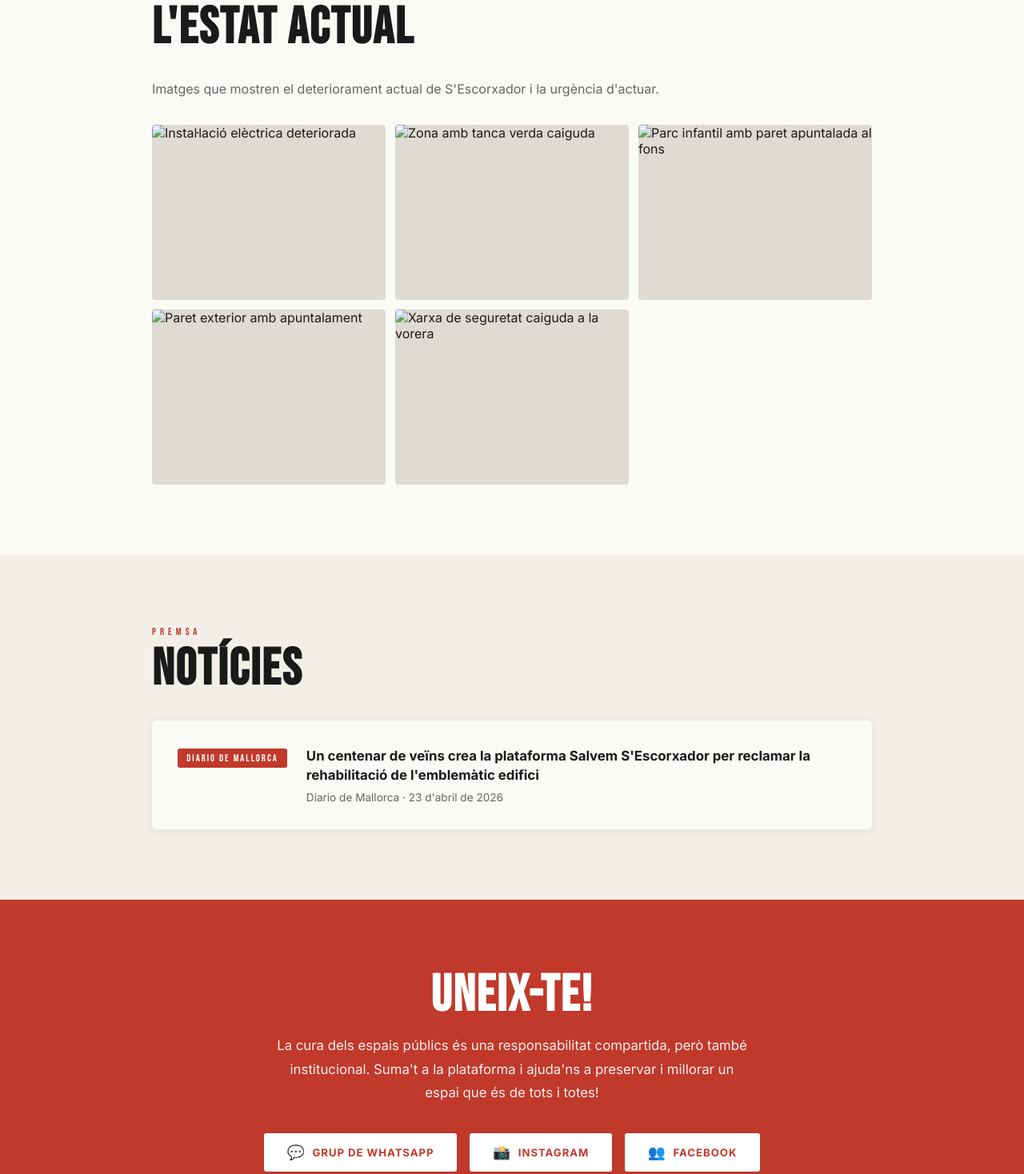
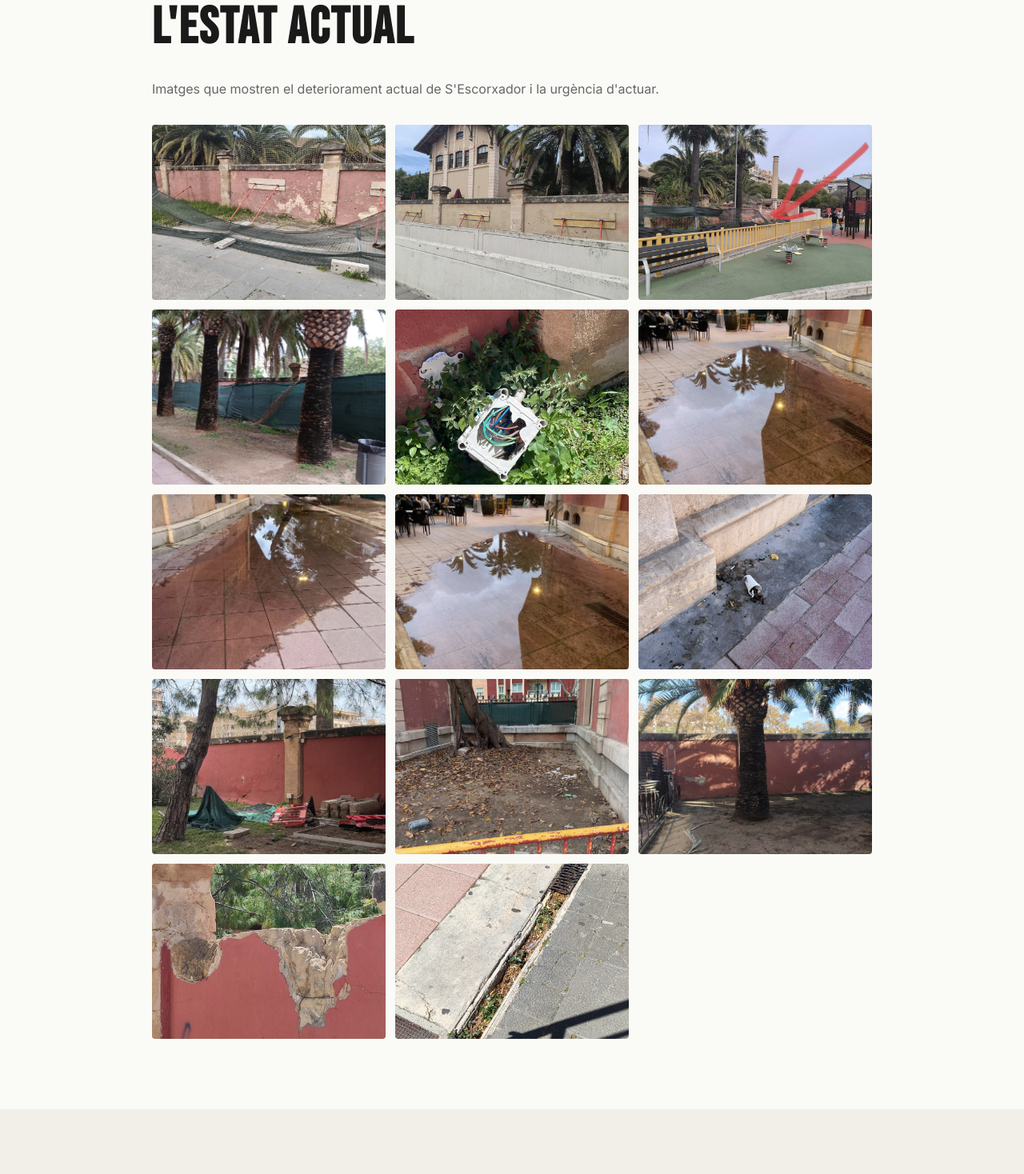
Before and after one commit to jasnatrgachevska/salvem-escorxador, a plain HTML site: page index.html in a window 1280 px wide. Shown: the part 2123-3591 px from the top of the page at 80% size. Drawn offline with Linux system fonts and the light colour scheme.

Commit message:
Fix gallery to use real image filenames

```diff
--- a/index.html
+++ b/index.html
@@ -595,20 +595,47 @@
       Imatges que mostren el deteriorament actual de S'Escorxador i la urgència d'actuar.
     </p>
     <div class="gallery-grid" id="gallery-grid">
-      <div class="gallery-item" onclick="openLightbox('images/photo1.jpg')">
-        <img src="images/photo1.jpg" alt="Instal·lació elèctrica deteriorada" loading="lazy">
+      <div class="gallery-item" onclick="openLightbox(this)">
+        <img src="images/WhatsApp Image 2026-04-22 at 14.03.43.jpeg" alt="Deteriorament de S'Escorxador" loading="lazy">
       </div>
-      <div class="gallery-item" onclick="openLightbox('images/photo2.jpg')">
-        <img src="images/photo2.jpg" alt="Zona amb tanca verda caiguda" loading="lazy">
+      <div class="gallery-item" onclick="openLightbox(this)">
+        <img src="images/WhatsApp Image 2026-04-22 at 14.03.43 (1).jpeg" alt="Deteriorament de S'Escorxador" loading="lazy">
       </div>
-      <div class="gallery-item" onclick="openLightbox('images/photo3.jpg')">
-        <img src="images/photo3.jpg" alt="Parc infantil amb paret apuntalada al fons" loading="lazy">
+      <div class="gallery-item" onclick="openLightbox(this)">
+        <img src="images/WhatsApp Image 2026-04-22 at 14.03.43 (2).jpeg" alt="Deteriorament de S'Escorxador" loading="lazy">
       </div>
-      <div class="gallery-item" onclick="openLightbox('images/photo4.jpg')">
-        <img src="images/photo4.jpg" alt="Paret exterior amb apuntalament" loading="lazy">
+      <div class="gallery-item" onclick="openLightbox(this)">
+        <img src="images/WhatsApp Image 2026-04-22 at 14.03.44.jpeg" alt="Deteriorament de S'Escorxador" loading="lazy">
       </div>
-      <div class="gallery-item" onclick="openLightbox('images/photo5.jpg')">
-        <img src="images/photo5.jpg" alt="Xarxa de seguretat caiguda a la vorera" loading="lazy">
+      <div class="gallery-item" onclick="openLightbox(this)">
+        <img src="images/WhatsApp Image 2026-04-22 at 14.03.44 (1).jpeg" alt="Deteriorament de S'Escorxador" loading="lazy">
+      </div>
+      <div class="gallery-item" onclick="openLightbox(this)">
+        <img src="images/WhatsApp Image 2026-04-22 at 14.06.07.jpeg" alt="Deteriorament de S'Escorxador" loading="lazy">
+      </div>
+      <div class="gallery-item" onclick="openLightbox(this)">
+        <img src="images/WhatsApp Image 2026-04-22 at 14.06.08.jpeg" alt="Deteriorament de S'Escorxador" loading="lazy">
+      </div>
+      <div class="gallery-item" onclick="openLightbox(this)">
+        <img src="images/WhatsApp Image 2026-04-22 at 14.06.08 (1).jpeg" alt="Deteriorament de S'Escorxador" loading="lazy">
+      </div>
+      <div class="gallery-item" onclick="openLightbox(this)">
+        <img src="images/WhatsApp Image 2026-04-22 at 14.19.44.jpeg" alt="Deteriorament de S'Escorxador" loading="lazy">
+      </div>
+      <div class="gallery-item" onclick="openLightbox(this)">
+        <img src="images/WhatsApp Image 2026-04-22 at 14.19.44 (1).jpeg" alt="Deteriorament de S'Escorxador" loading="lazy">
+      </div>
+      <div class="gallery-item" onclick="openLightbox(this)">
+        <img src="images/WhatsApp Image 2026-04-22 at 14.19.45.jpeg" alt="Deteriorament de S'Escorxador" loading="lazy">
+      </div>
+      <div class="gallery-item" onclick="openLightbox(this)">
+        <img src="images/WhatsApp Image 2026-04-22 at 16.41.56.jpeg" alt="Deteriorament de S'Escorxador" loading="lazy">
+      </div>
+      <div class="gallery-item" onclick="openLightbox(this)">
+        <img src="images/WhatsApp Image 2026-04-22 at 17.23.06.jpeg" alt="Deteriorament de S'Escorxador" loading="lazy">
+      </div>
+      <div class="gallery-item" onclick="openLightbox(this)">
+        <img src="images/WhatsApp Image 2026-04-22 at 17.23.06 (1).jpeg" alt="Deteriorament de S'Escorxador" loading="lazy">
       </div>
     </div>
   </div>
@@ -734,8 +761,8 @@
   const lightbox = document.getElementById('lightbox');
   const lightboxImg = document.getElementById('lightbox-img');
 
-  function openLightbox(src) {
-    lightboxImg.src = src;
+  function openLightbox(el) {
+    lightboxImg.src = el.querySelector('img').src;
     lightbox.classList.add('open');
     document.body.style.overflow = 'hidden';
   }
```
